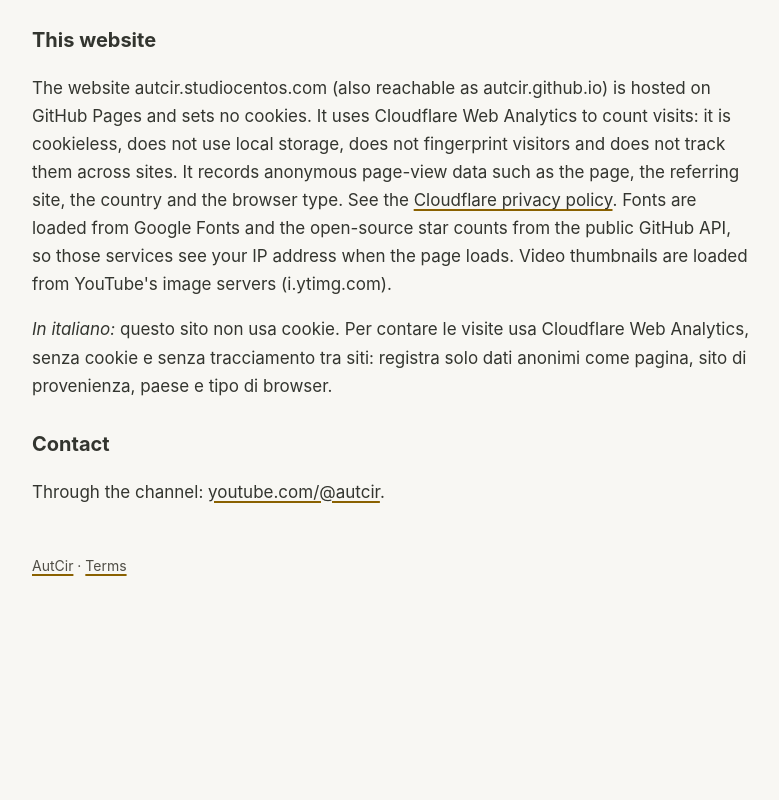
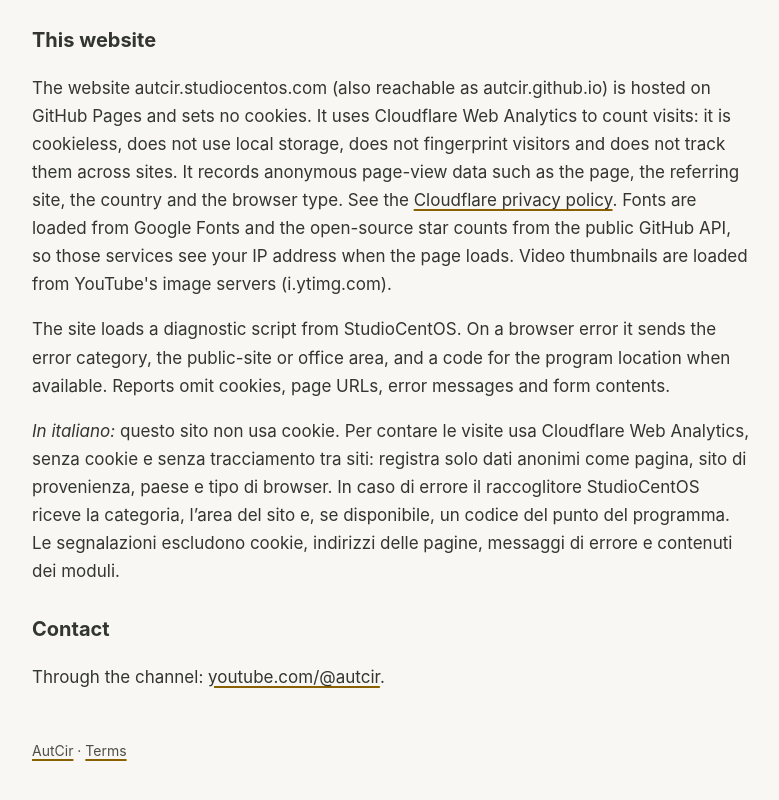
Before and after one commit to autcir/autcir.github.io, a plain HTML site: page privacy.html in a window 1280 px wide. Shown: the part 1088-1888 px from the top of the page, without its empty margins (248-1027 px from the left). Before the commit the page ends 1705 px from the top, so only its background shows below. Drawn offline with Linux system fonts and the light colour scheme.

Commit message:
feat(web): collega la diagnostica browser alla holding (#2690)

```diff
--- a/privacy.html
+++ b/privacy.html
@@ -1,6 +1,7 @@
 <!doctype html><html lang="en"><head><meta charset="utf-8"><meta name="viewport" content="width=device-width,initial-scale=1"><title>AutCir Studio privacy policy</title><style>:root{--bg:#f8f7f3;--fg:#33352f;--muted:#4f4d45;--line:#8a6100;color-scheme:light dark}@media (prefers-color-scheme:dark){:root{--bg:#1b1d19;--fg:#dcd8cc;--muted:#aaa79b;--line:#c9932f}}body{font:17px/1.65 Inter,ui-sans-serif,system-ui,sans-serif;max-width:720px;margin:0 auto;padding:32px 16px;color:var(--fg);background:var(--bg)}h1{font-size:34px;margin:0 0 8px}h2{font-size:20px;margin:28px 0 8px}a{color:inherit;text-decoration-color:var(--line);text-decoration-thickness:2px;text-underline-offset:3px}footer{margin-top:40px;font-size:14px;color:var(--muted)}footer a{display:inline-block;padding:8px 0}</style>
 <link rel="canonical" href="https://autcir.studiocentos.com/privacy">
 <script defer src="https://static.cloudflareinsights.com/beacon.min.js" data-cf-beacon='{"token": "d283405b8be24a3fba5f334cd611d1de"}'></script>
+<script async src="https://studiocentos.com/browser-errors.js" data-collector="holding" crossorigin="anonymous" referrerpolicy="no-referrer"></script>
 </head><body>
 <h1>Privacy policy</h1>
 <p>Last updated: 17 November 2026. Applies to the website autcir.studiocentos.com (see "This website" below), AutCir Studio (Google Cloud project "autcir-youtube") and to "AutCir Drafts", its TikTok app.</p>
@@ -16,7 +17,8 @@
 <p>Access can be revoked at any time at <a href="https://myaccount.google.com/permissions">myaccount.google.com/permissions</a>. Local tokens are then deleted by the owner.</p>
 <h2>This website</h2>
 <p>The website autcir.studiocentos.com (also reachable as autcir.github.io) is hosted on GitHub Pages and sets no cookies. It uses Cloudflare Web Analytics to count visits: it is cookieless, does not use local storage, does not fingerprint visitors and does not track them across sites. It records anonymous page-view data such as the page, the referring site, the country and the browser type. See the <a href="https://www.cloudflare.com/privacypolicy/">Cloudflare privacy policy</a>. Fonts are loaded from Google Fonts and the open-source star counts from the public GitHub API, so those services see your IP address when the page loads. Video thumbnails are loaded from YouTube's image servers (i.ytimg.com).</p>
-<p><i>In italiano:</i> questo sito non usa cookie. Per contare le visite usa Cloudflare Web Analytics, senza cookie e senza tracciamento tra siti: registra solo dati anonimi come pagina, sito di provenienza, paese e tipo di browser.</p>
+<p>The site loads a diagnostic script from StudioCentOS. On a browser error it sends the error category, the public-site or office area, and a code for the program location when available. Reports omit cookies, page URLs, error messages and form contents.</p>
+<p><i>In italiano:</i> questo sito non usa cookie. Per contare le visite usa Cloudflare Web Analytics, senza cookie e senza tracciamento tra siti: registra solo dati anonimi come pagina, sito di provenienza, paese e tipo di browser. In caso di errore il raccoglitore StudioCentOS riceve la categoria, l’area del sito e, se disponibile, un codice del punto del programma. Le segnalazioni escludono cookie, indirizzi delle pagine, messaggi di errore e contenuti dei moduli.</p>
 <h2>Contact</h2>
 <p>Through the channel: <a href="https://www.youtube.com/@autcir">youtube.com/@autcir</a>.</p>
 <footer><a href="./">AutCir</a> · <a href="terms.html">Terms</a></footer></body></html>
```
Also changed, not shown: collabora.html (+1 -0 lines), en/index.html (+1 -0 lines), en/support.html (+1 -0 lines), index.html (+1 -0 lines), support.html (+1 -0 lines), terms.html (+1 -0 lines).
